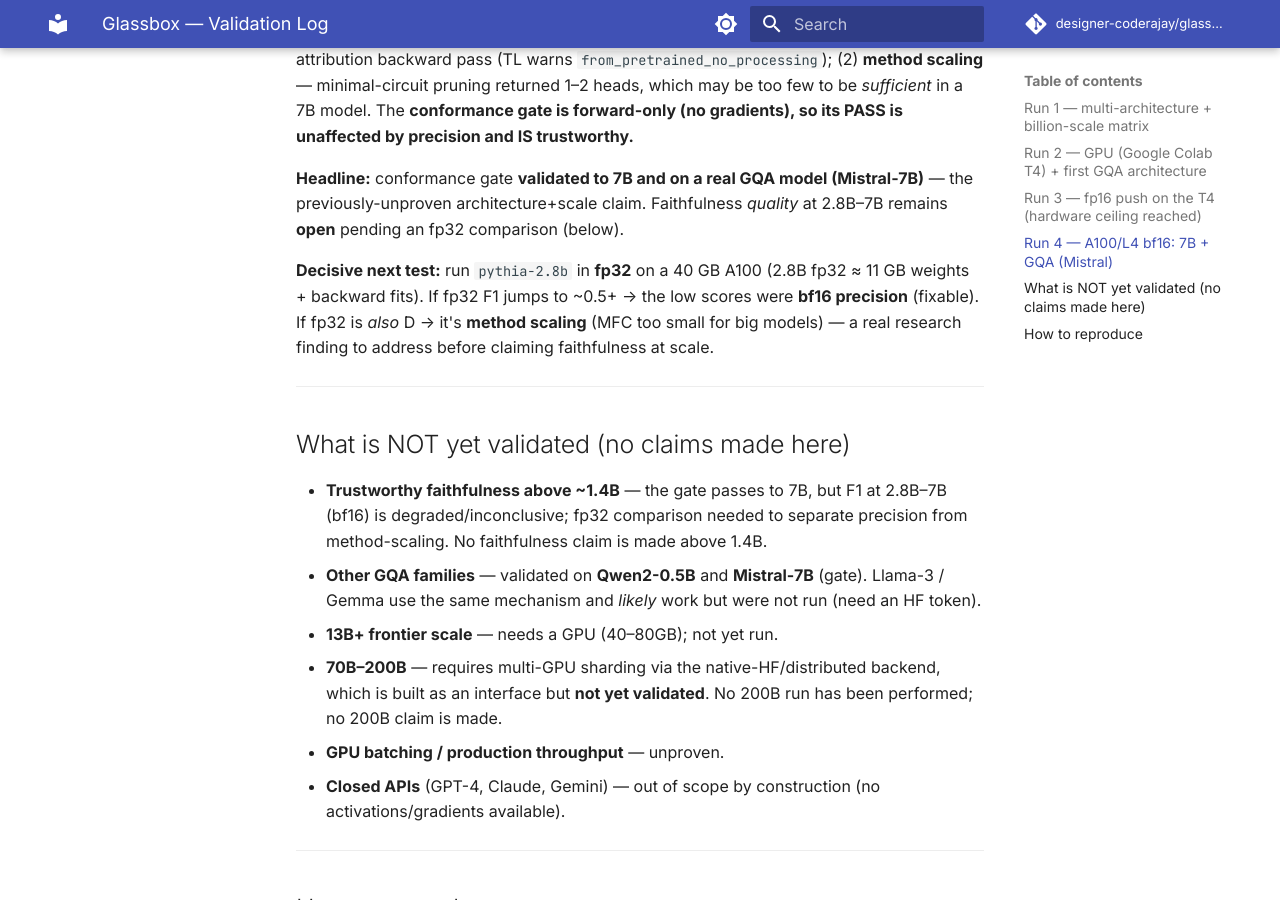
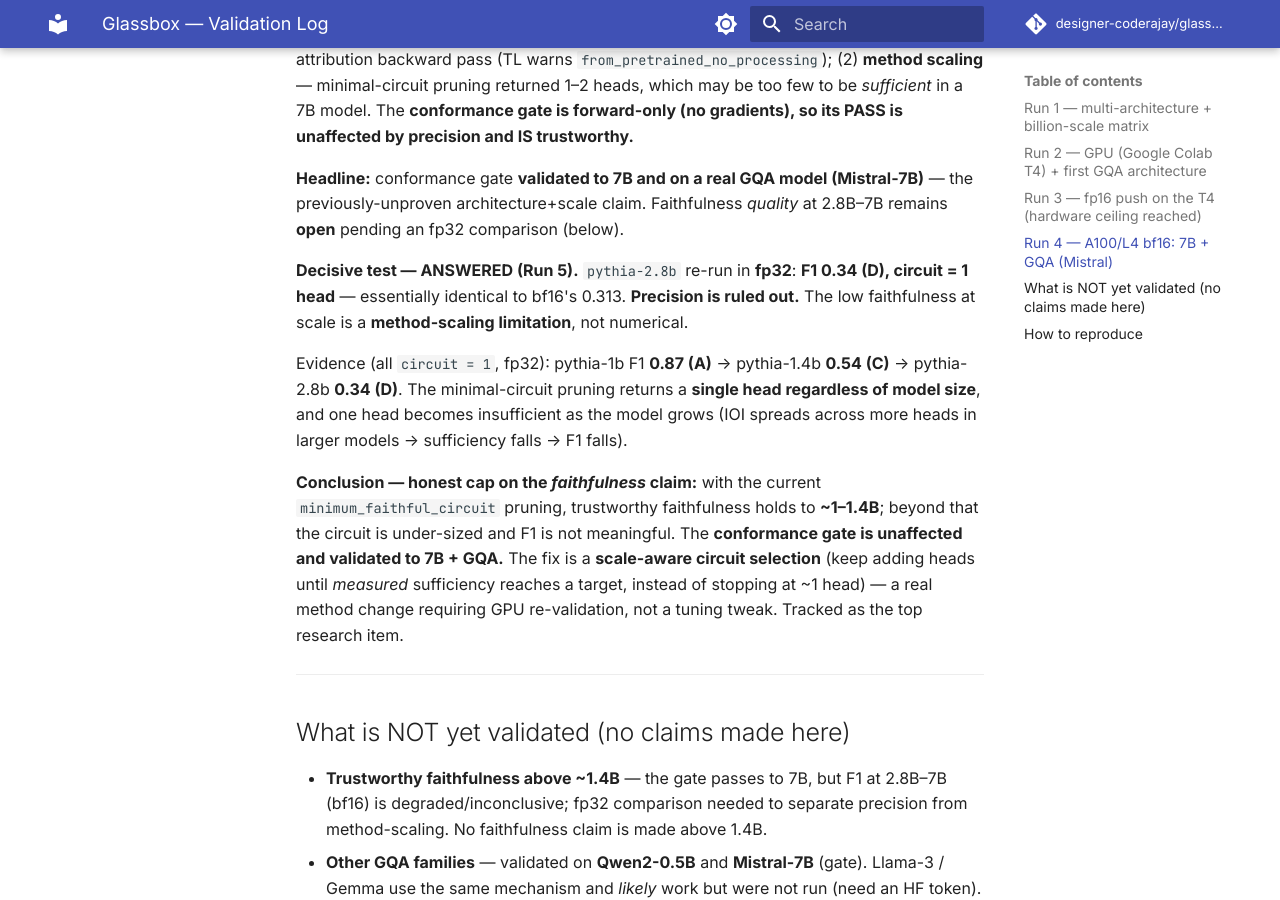
Before and after one commit to designer-coderajay/Glassbox-AI-2.0-Mechanistic-Interpretability-tool, an MkDocs documentation site: the page built from docs/VALIDATION_LOG.md, in a window 1280 px wide and 900 px high, scrolled down 3526 px. Built offline with MkDocs 1.6.1 and Material for MkDocs 9.7.7, drawn with Linux system fonts in a browser that asks for light colours; comment, search, counter and statistics services are not loaded.

Commit message:
docs(validation): fp32 control proves faithfulness cap is method-scaling, not precision; gate to 7B+GQA

```diff
--- a/docs/VALIDATION_LOG.md
+++ b/docs/VALIDATION_LOG.md
@@ -120,11 +120,24 @@ precision and IS trustworthy.**
 (Mistral-7B)** — the previously-unproven architecture+scale claim. Faithfulness
 *quality* at 2.8B–7B remains **open** pending an fp32 comparison (below).
 
-**Decisive next test:** run `pythia-2.8b` in **fp32** on a 40 GB A100 (2.8B fp32 ≈
-11 GB weights + backward fits). If fp32 F1 jumps to ~0.5+ → the low scores were
-**bf16 precision** (fixable). If fp32 is *also* D → it's **method scaling** (MFC
-too small for big models) — a real research finding to address before claiming
-faithfulness at scale.
+**Decisive test — ANSWERED (Run 5).** `pythia-2.8b` re-run in **fp32**:
+**F1 0.34 (D), circuit = 1 head** — essentially identical to bf16's 0.313.
+**Precision is ruled out.** The low faithfulness at scale is a **method-scaling
+limitation**, not numerical.
+
+Evidence (all `circuit = 1`, fp32): pythia-1b F1 **0.87 (A)** → pythia-1.4b
+**0.54 (C)** → pythia-2.8b **0.34 (D)**. The minimal-circuit pruning returns a
+**single head regardless of model size**, and one head becomes insufficient as the
+model grows (IOI spreads across more heads in larger models → sufficiency falls →
+F1 falls).
+
+**Conclusion — honest cap on the *faithfulness* claim:** with the current
+`minimum_faithful_circuit` pruning, trustworthy faithfulness holds to **~1–1.4B**;
+beyond that the circuit is under-sized and F1 is not meaningful. The
+**conformance gate is unaffected and validated to 7B + GQA.** The fix is a
+**scale-aware circuit selection** (keep adding heads until *measured* sufficiency
+reaches a target, instead of stopping at ~1 head) — a real method change requiring
+GPU re-validation, not a tuning tweak. Tracked as the top research item.
 
 ---
 
```
Also changed, not shown: README.md (+2 -2 lines).
